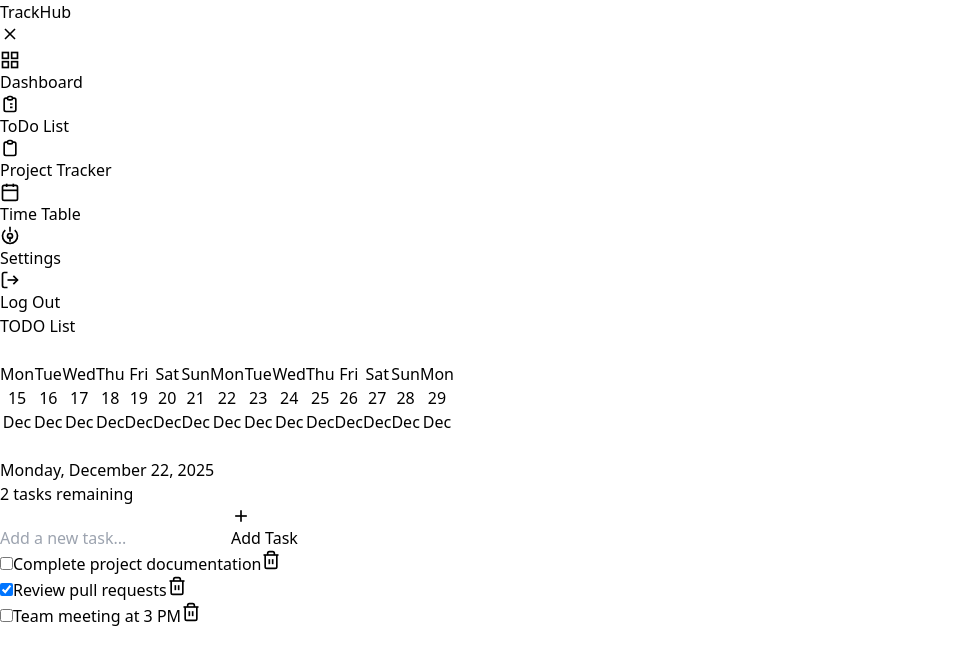
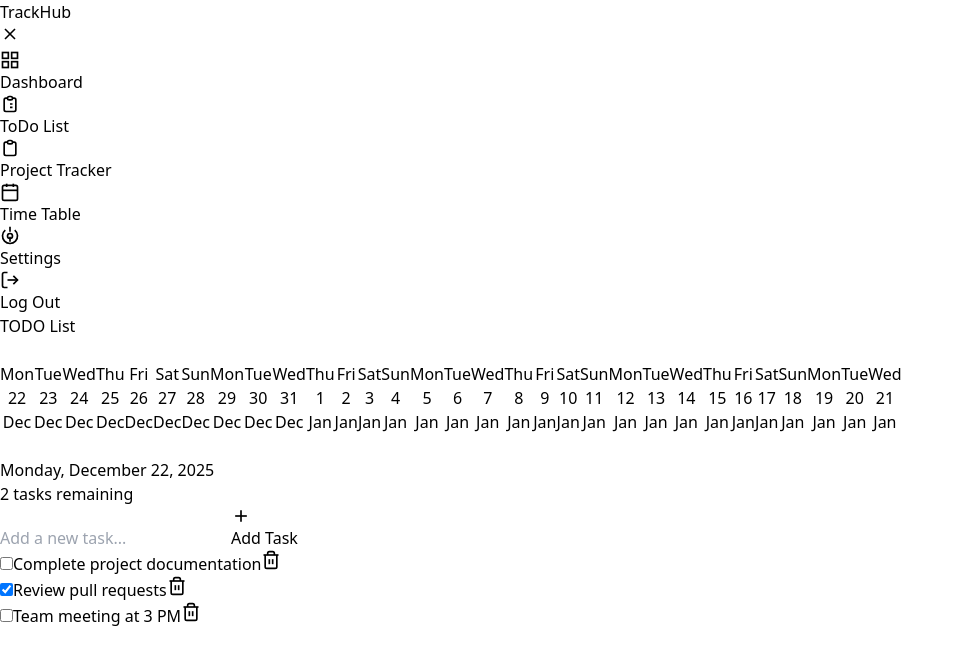
Before and after one commit to vanshverma17/TrackHub, a React (Vite) app in the folder frontend/: page /todo in a window 1280 px wide. Shown: the top 664 px of the page, without its empty margins (0-964 px from the left). Built offline with nearby package versions, Linux system fonts and the light colour scheme.

Commit message:
to do page days updated

```diff
--- a/frontend/src/pages/ToDo.jsx
+++ b/frontend/src/pages/ToDo.jsx
@@ -17,7 +17,7 @@ const ToDo = () => {
     const generateDates = () => {
         const dates = [];
         const today = new Date();
-        for (let i = -7; i <= 7; i++) {
+        for (let i = 0; i <= 30; i++) {
             const date = new Date(today);
             date.setDate(today.getDate() + i);
             dates.push(date);
```
